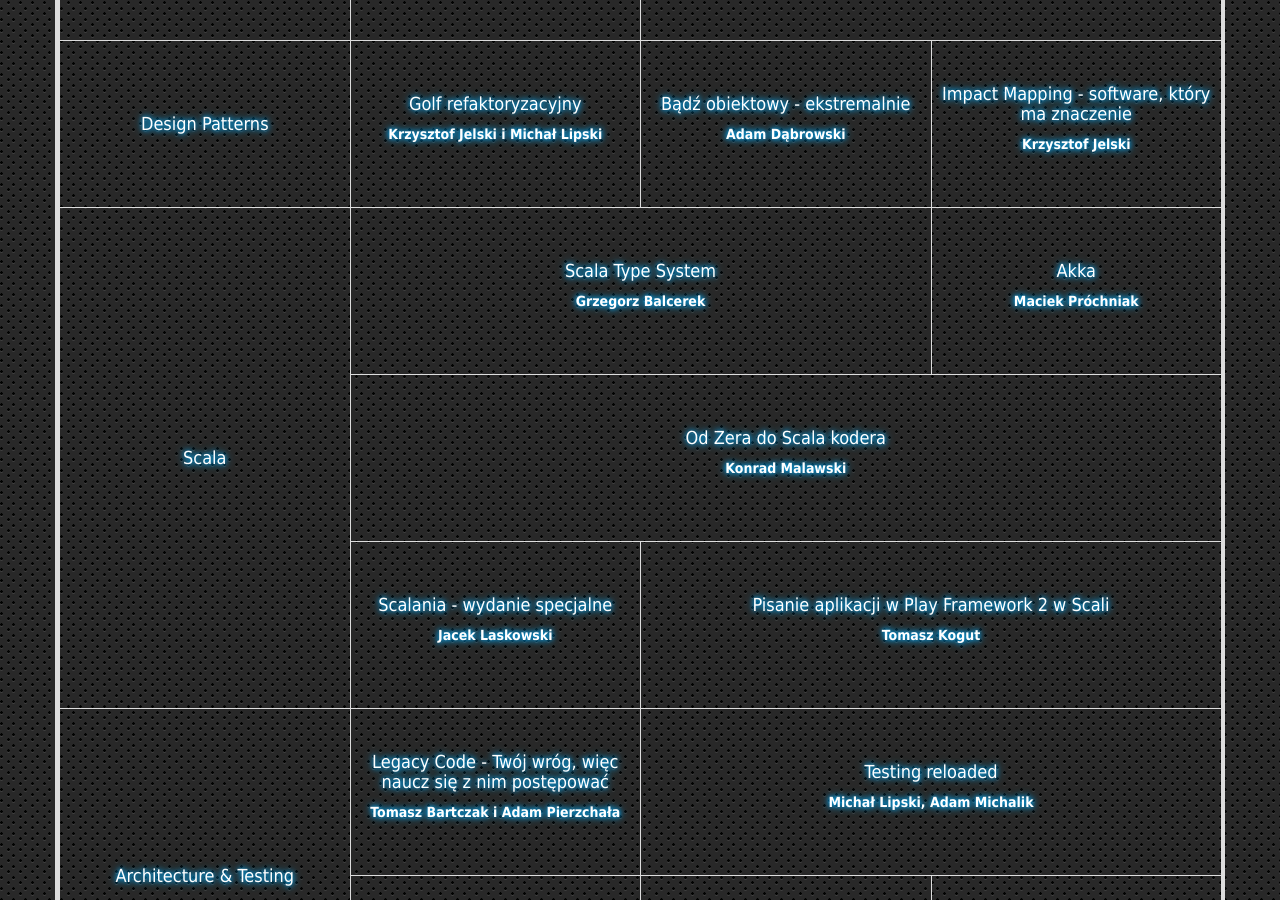
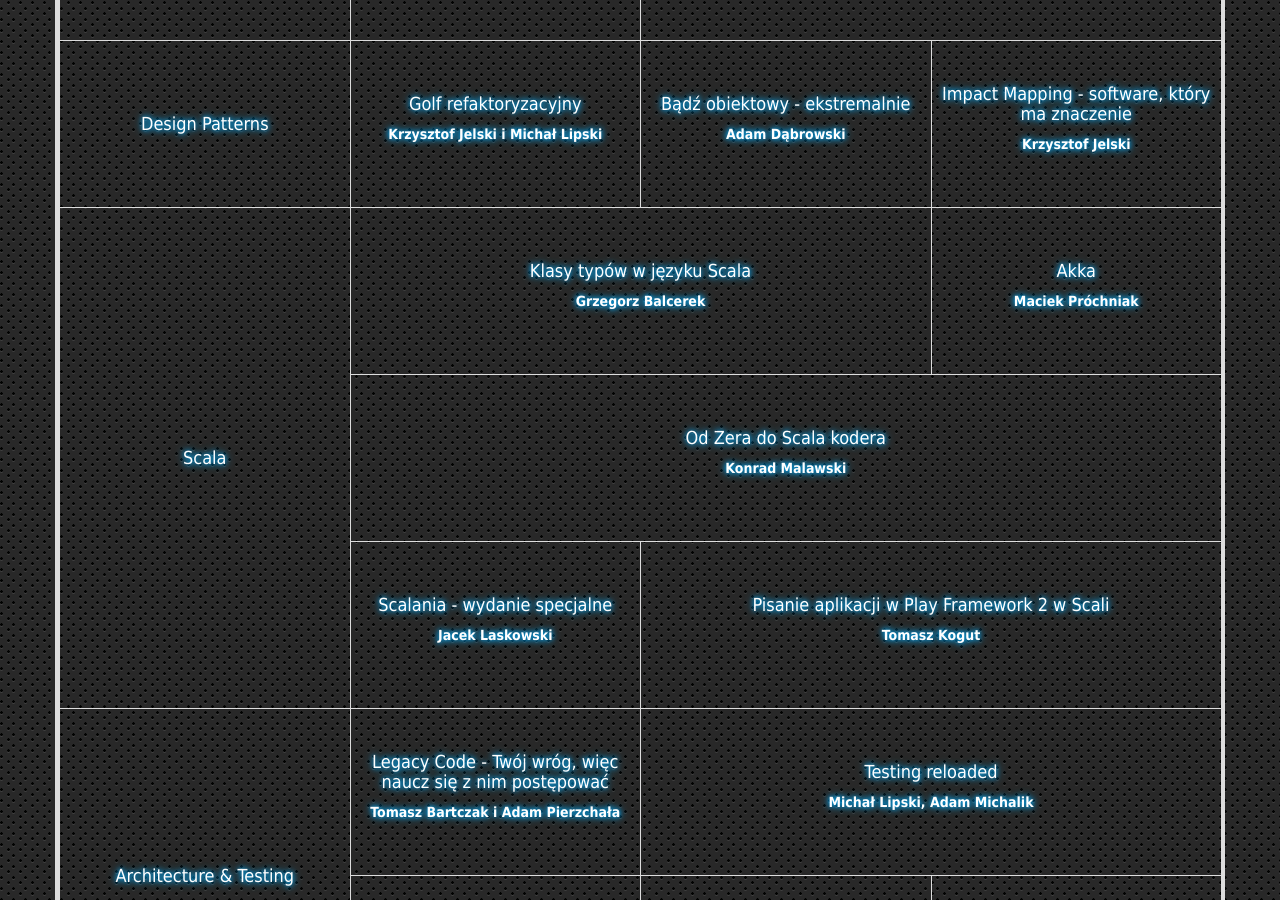
Before and after one commit to wojtekerbetowski/warsjawa2013, a Jekyll site: the page built from index.html, in a window 1280 px wide and 900 px high, scrolled down 2303 px. Built offline with Jekyll 4.4.1, drawn with Linux system fonts in a browser that asks for light colours.

Commit message:
Scala typeclasses workshop title

```diff
--- a/index.html
+++ b/index.html
@@ -135,7 +135,7 @@
     - talks:
       - id: scala_types
         slots: 2
-        title: Scala Type System
+        title: Klasy typów w języku Scala
         speaker:
           name: Grzegorz Balcerek
           photo: "/img/speakers/grzegorz_balcerek.jpg"
```
